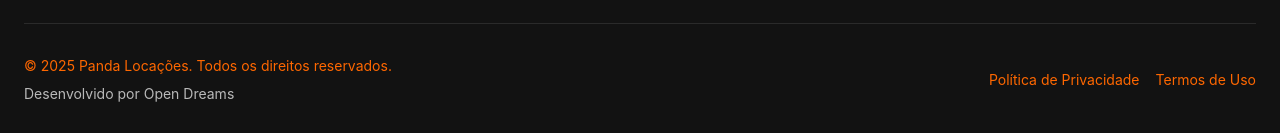
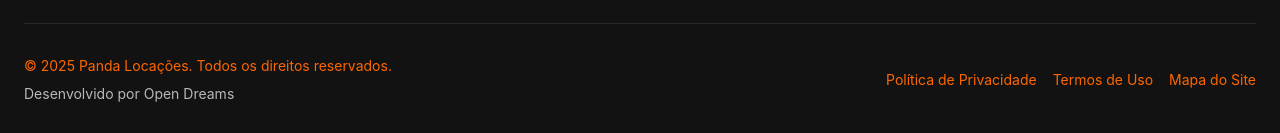
Before and after one commit to raoliompio2/wllocacoes, a React (Vite) app: page /mapa-do-site in a window 1280 px wide. Shown: the part 1445-1578 px from the top of the page. Built offline with nearby package versions, Linux system fonts and the light colour scheme; no server answers; the database is empty.

Commit message:
Adiciona link para Mapa do Site no footer e atualiza informações da empresa no SitemapPage

```diff
--- a/src/components/public/Footer.tsx
+++ b/src/components/public/Footer.tsx
@@ -526,6 +526,12 @@ const Footer: React.FC = () => {
                   Termos de Uso
                 </Typography>
               </Link>
+
+              <Link to="/mapa-do-site" style={{ textDecoration: 'none' }}>
+                <Typography variant="body2" color="secondary.main">
+                  Mapa do Site
+                </Typography>
+              </Link>
             </Stack>
           </Grid>
         </Grid>
--- a/src/components/public/SitemapPage.tsx
+++ b/src/components/public/SitemapPage.tsx
@@ -109,9 +109,9 @@ const SitemapPage: React.FC = () => {
   return (
     <Container maxWidth="lg" sx={{ py: 5 }}>
       <Helmet>
-        <title>Mapa do Site - NOME DA EMPRESA</title>
-<meta name="description" content="Mapa do site completo da NOME DA EMPRESA, locadora de máquinas e equipamentos para construção." />
-        <link rel="canonical" href="https://seusite.com.br/mapa-do-site" />
+        <title>Mapa do Site - Panda Locações</title>
+<meta name="description" content="Mapa do site completo da Panda Locações, locadora de máquinas e equipamentos para construção em Limeira e região." />
+        <link rel="canonical" href="https://pandalocacoes.com.br/mapa-do-site" />
       </Helmet>
 
       <Box sx={{ mb: 4 }}>
```
